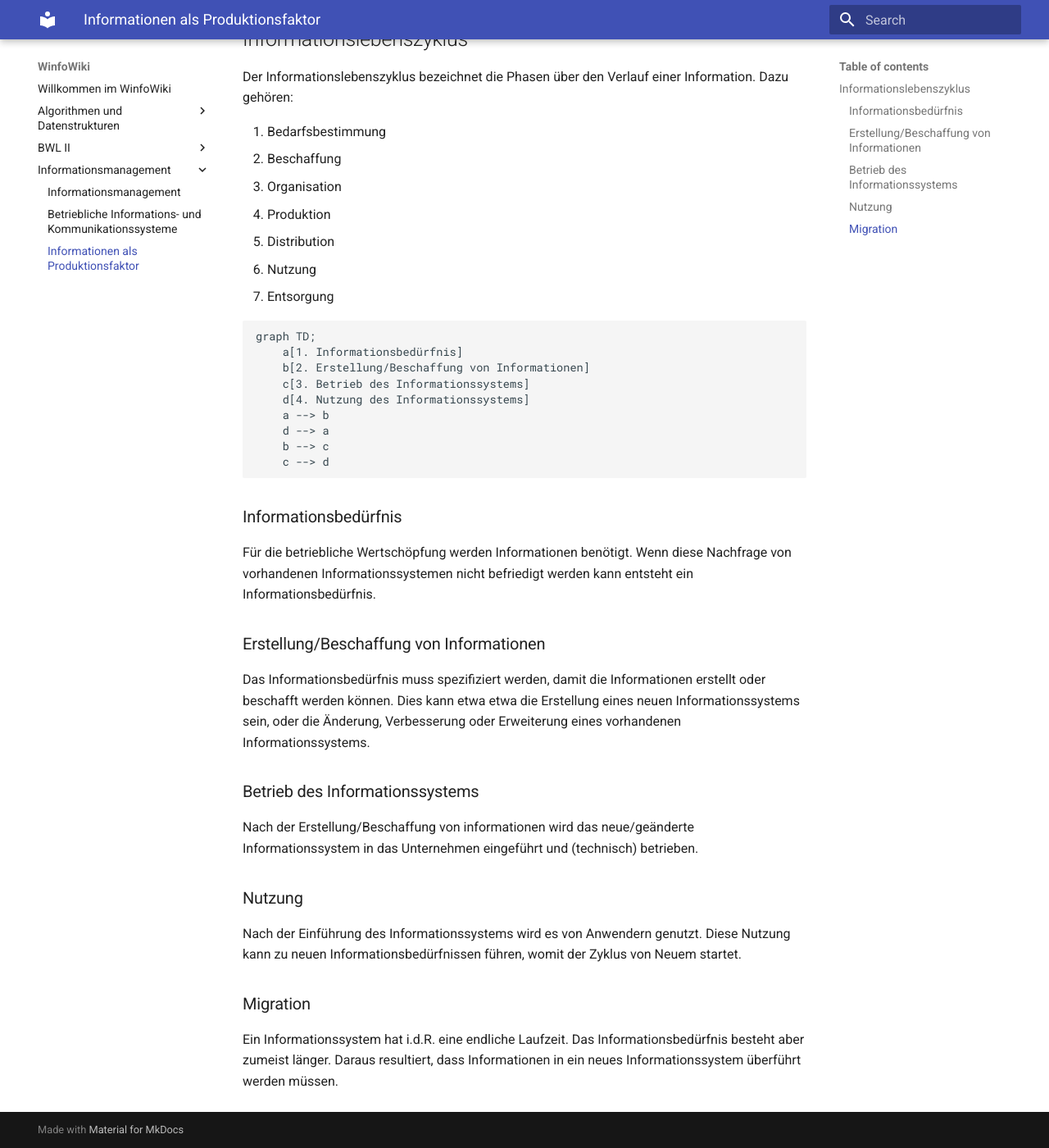
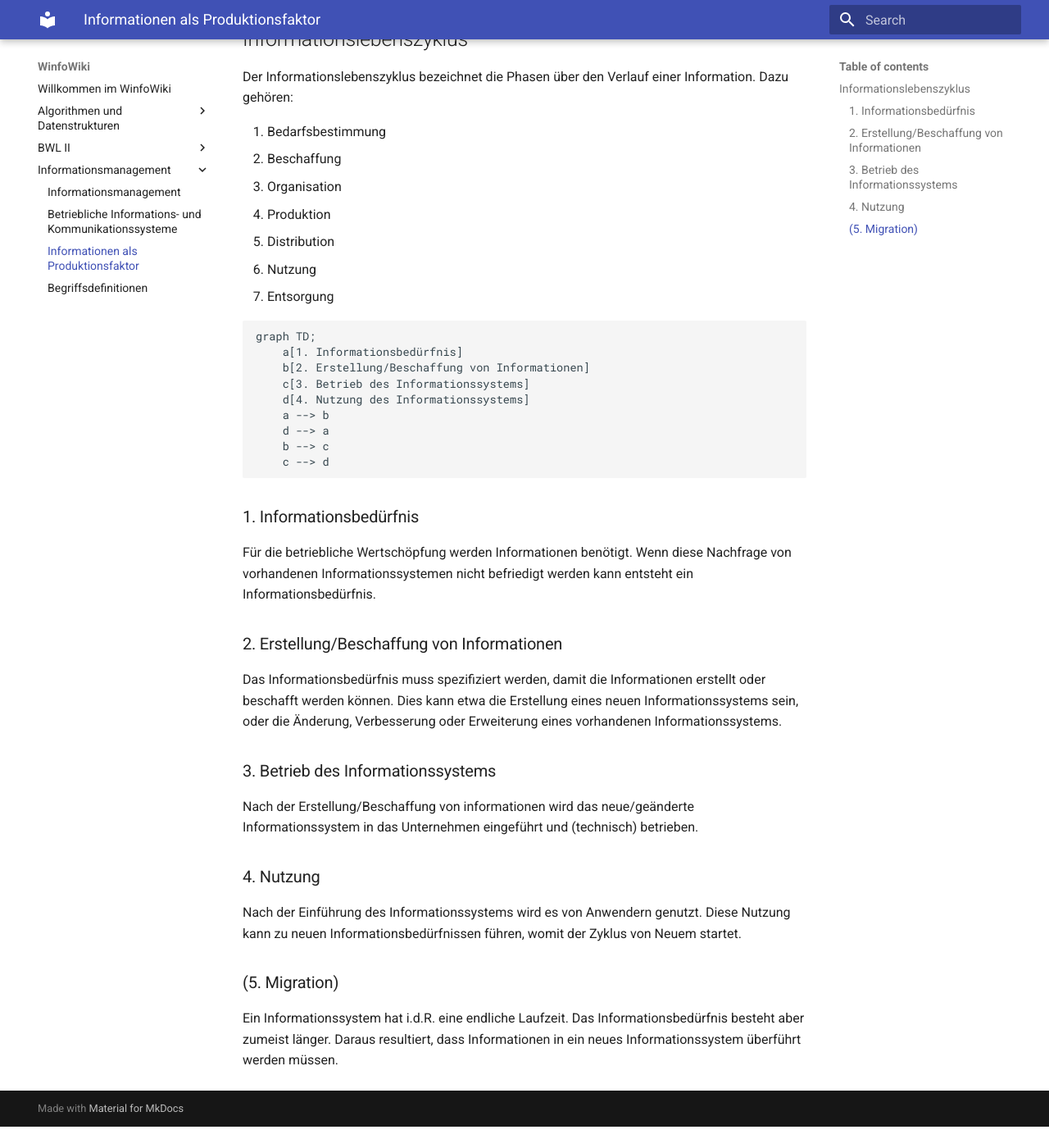
Before and after one commit to heshsum/winfowiki, an MkDocs documentation site: the page built from docs/Informationsmanagement/332 Informationen als Produktionsfaktor.md, in a window 1280 px wide and 1400 px high, scrolled down 334 px. Shown: the whole window at 82% size. Built offline with MkDocs 1.6.1 and Material for MkDocs 9.7.7, drawn with Linux system fonts in a browser that asks for light colours; after the commit the page ends 1708 px from its top, so only the background shows below that.

Commit message:
Begrifflichkeiten und Korrekturen

````diff
--- a/docs/Informationsmanagement/332 Informationen als Produktionsfaktor.md
+++ b/docs/Informationsmanagement/332 Informationen als Produktionsfaktor.md
@@ -30,18 +30,18 @@ graph TD;
 	c --> d
 ```
 
-### Informationsbedürfnis
+### 1. Informationsbedürfnis
 Für die betriebliche Wertschöpfung werden Informationen benötigt. Wenn diese Nachfrage von vorhandenen Informationssystemen nicht befriedigt werden kann entsteht ein Informationsbedürfnis.
 
-### Erstellung/Beschaffung von Informationen
+### 2. Erstellung/Beschaffung von Informationen
 Das Informationsbedürfnis muss spezifiziert werden, damit die Informationen erstellt oder beschafft werden können.
-Dies kann etwa etwa die Erstellung eines neuen Informationssystems sein, oder die Änderung, Verbesserung oder Erweiterung eines vorhandenen Informationssystems.
+Dies kann etwa die Erstellung eines neuen Informationssystems sein, oder die Änderung, Verbesserung oder Erweiterung eines vorhandenen Informationssystems.
 
-### Betrieb des Informationssystems
+### 3. Betrieb des Informationssystems
 Nach der Erstellung/Beschaffung von informationen wird das neue/geänderte Informationssystem in das Unternehmen eingeführt und (technisch) betrieben.
 
-### Nutzung
+### 4. Nutzung
 Nach der Einführung des Informationssystems wird es von Anwendern genutzt. Diese Nutzung kann zu neuen Informationsbedürfnissen führen, womit der Zyklus von Neuem startet.
 
-### Migration
+### (5. Migration)
 Ein Informationssystem hat i.d.R. eine endliche Laufzeit. Das Informationsbedürfnis besteht aber zumeist länger. Daraus resultiert, dass Informationen in ein neues Informationssystem überführt werden müssen.
````
Also changed, not shown: docs/Informationsmanagement/40 Begriffe.md (added, +57 -0 lines).
